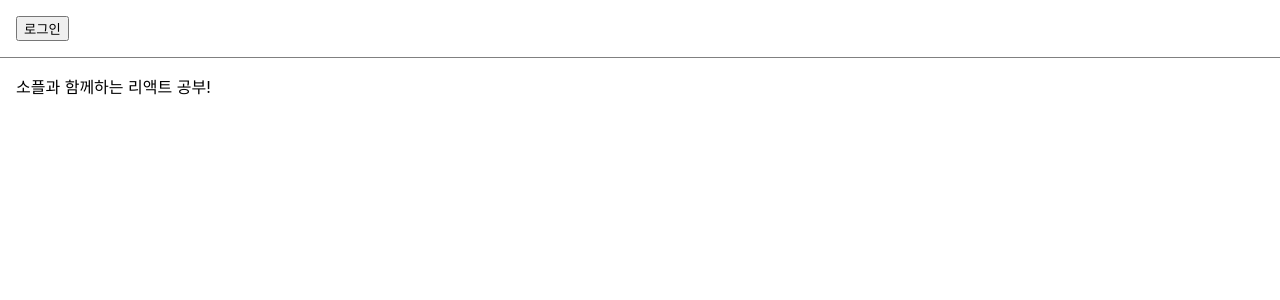
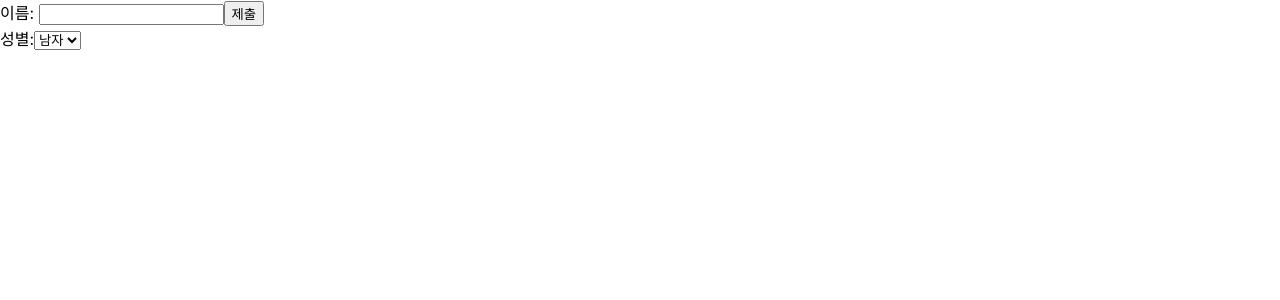
Before and after one commit to jaedurk/portfolio-test, a React (Create React App) app: page / in a window 1280 px wide. Shown: the top 300 px of the page. Built offline with nearby package versions, Linux system fonts and the light colour scheme.

Commit message:
Chapter11

```diff
--- /dev/null
+++ b/src/chapter_11/Signup.jsx
@@ -0,0 +1,38 @@
+import {useState} from "react";
+
+function Signup(props) {
+    const [name, setName] = useState('');
+    const [gender, setGender] = useState("남자");
+
+    const handleChangeName = (event) => {
+        setName(event.target.value);
+    };
+
+    const handleChangeGender = (event) => {
+        setGender(event.target.value)
+    };
+
+    const handleSubmit = (event) => {
+        alert(`이름: ${name}, 성별: ${gender}`);
+        event.preventDefault();
+    };
+
+    return (
+        <form onSubmit={handleSubmit}>
+            <label>
+                이름: <input type='text' value={name} onChange={handleChangeName}/>
+            </label>
+            <button type='submit'>제출</button>
+            <br/>
+            <label>
+                성별:
+                <select value={gender} onChange={handleChangeGender}>
+                    <option value="남자">남자</option>
+                    <option value="여자">여자</option>
+                </select>
+            </label>
+        </form>
+    );
+}
+
+export default Signup
--- a/src/index.js
+++ b/src/index.js
@@ -12,11 +12,13 @@
 
 // import CommentList from "./chapter_05/CommentList";
 // import NotificationList from "./chapter_06/NotificationList";
-import LandingPage from "./chapter_09/LandingPage";
+// import LandingPage from "./chapter_09/LandingPage";
+// import AttendanceBook from "./chapter_10/AttendanceBook";
+import Signup from "./chapter_11/Signup";
 
 ReactDOM.createRoot(document.getElementById('root')).render(
     <React.StrictMode>
-        <LandingPage/>
+        <Signup/>
     </React.StrictMode>,
 );
 
```
Also changed, not shown: memo.txt.
